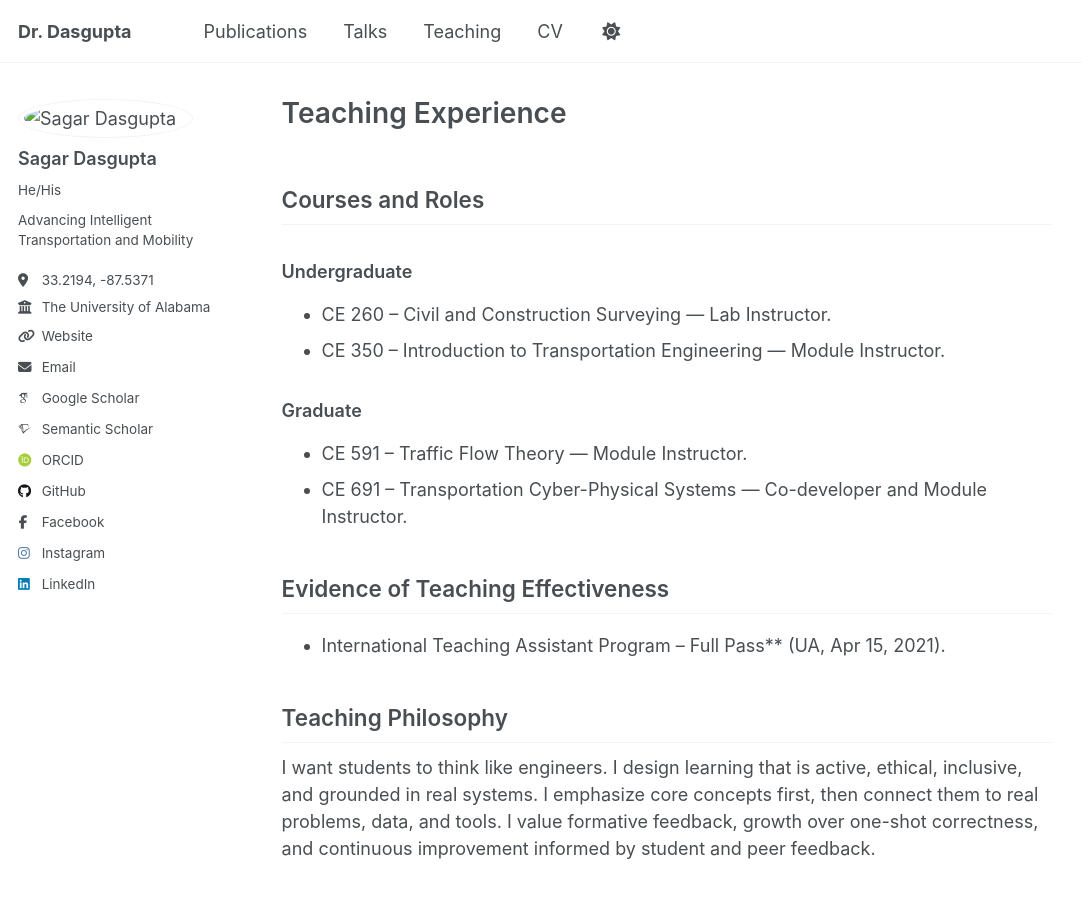
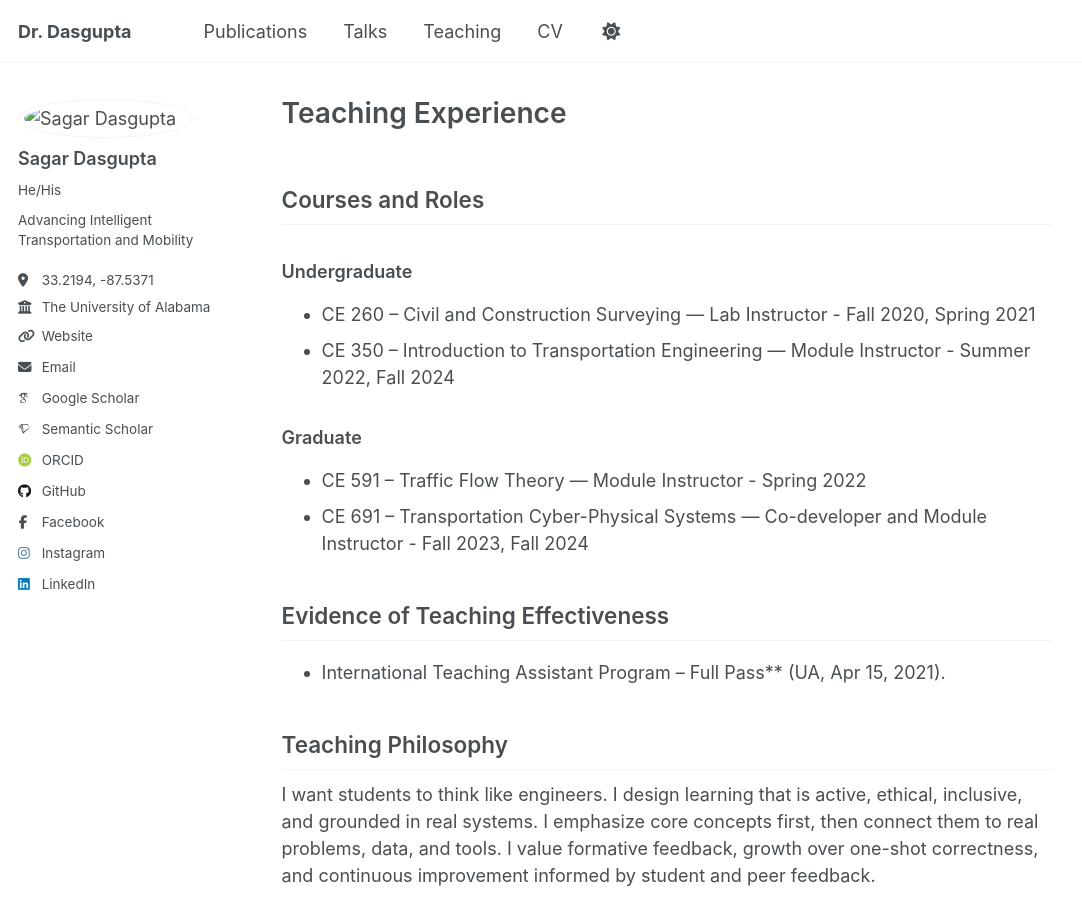
Before and after one commit to s-dasgupta/s-dasgupta.github.io, a Jekyll site: the page built from teaching/index.md, in a window 1280 px wide and 900 px high. Shown: the whole window, without its empty margins (0-1082 px from the left). Built offline with Jekyll 4.4.1, drawn with Linux system fonts in a browser that asks for light colours; some web fonts are replaced; a script that is not in the unit is left out.

Commit message:
Add semester details to teaching roles
Updated course listings with semester details for clarity.

```diff
--- a/teaching/index.md
+++ b/teaching/index.md
@@ -6,12 +6,12 @@ toc: true
 ---
 ## Courses and Roles
 ### Undergraduate
-- CE 260 – Civil and Construction Surveying — Lab Instructor.
-- CE 350 – Introduction to Transportation Engineering — Module Instructor.
+- CE 260 – Civil and Construction Surveying — Lab Instructor -  Fall 2020, Spring 2021
+- CE 350 – Introduction to Transportation Engineering — Module Instructor - Summer 2022, Fall 2024
 
 ### Graduate
-- CE 591 – Traffic Flow Theory — Module Instructor.
-- CE 691 – Transportation Cyber-Physical Systems — Co-developer and Module Instructor.
+- CE 591 – Traffic Flow Theory — Module Instructor -  Spring 2022
+- CE 691 – Transportation Cyber-Physical Systems — Co-developer and Module Instructor - Fall 2023, Fall 2024
 
 ## Evidence of Teaching Effectiveness
 - International Teaching Assistant Program – Full Pass** (UA, Apr 15, 2021).
```
